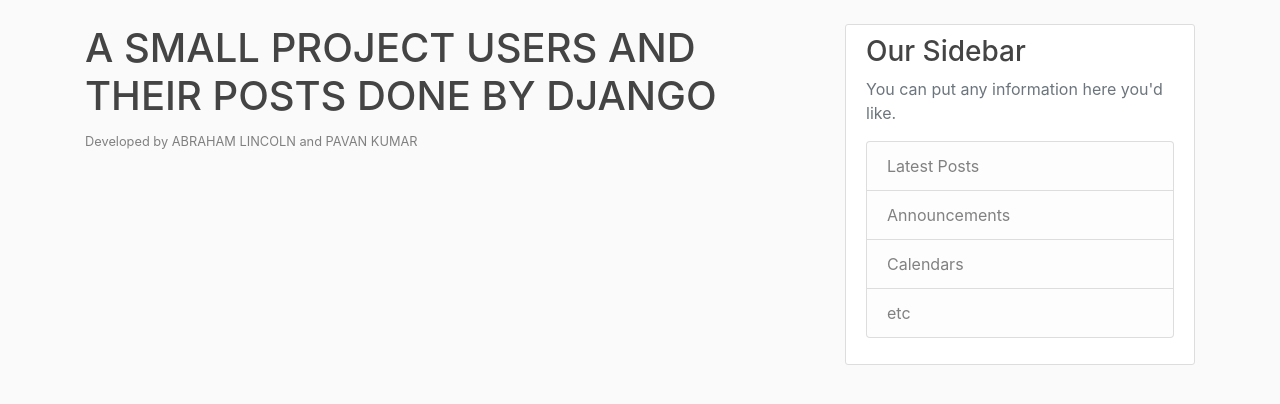
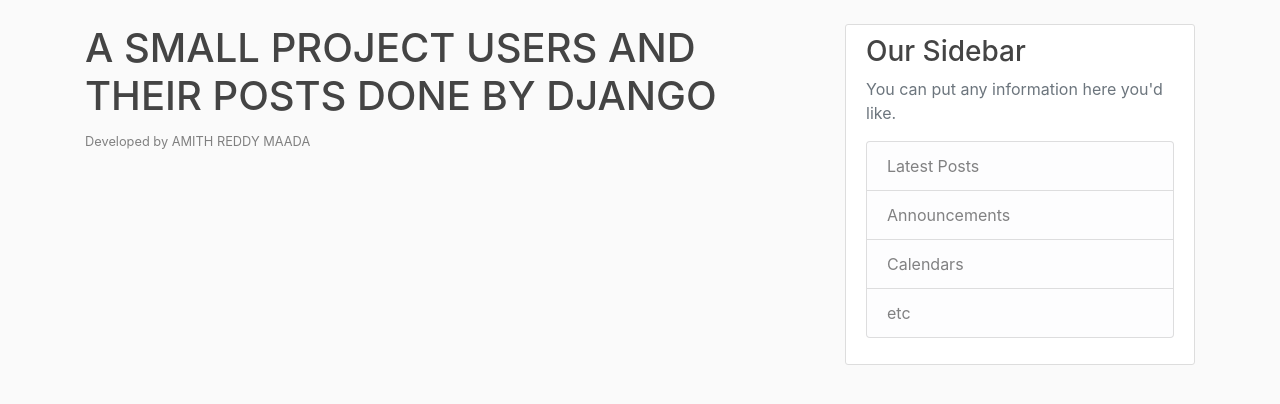
Before and after one commit to amithreddymaada/UserPostsApp, a Django app: page /about/ in a window 1280 px wide. Shown: the part 56-460 px from the top of the page. Run offline with Django 3.2, Linux system fonts and the light colour scheme; some libraries are stand-ins or nearby versions.

Commit message:
Modified name

```diff
--- a/blog/templates/blog/about.html
+++ b/blog/templates/blog/about.html
@@ -1,6 +1,4 @@
-{% extends "blog/base.html" %}
-
-{% block content %}
-    <h1> A SMALL PROJECT USERS AND THEIR POSTS DONE BY DJANGO </h1>
-    <small style="color: grey;">Developed by ABRAHAM LINCOLN and PAVAN KUMAR </small>
+{% extends "blog/base.html" %} {% block content %}
+<h1>A SMALL PROJECT USERS AND THEIR POSTS DONE BY DJANGO</h1>
+<small style="color: grey;">Developed by AMITH REDDY MAADA</small>
 {% endblock content %}
```
